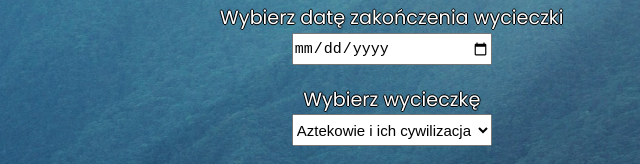
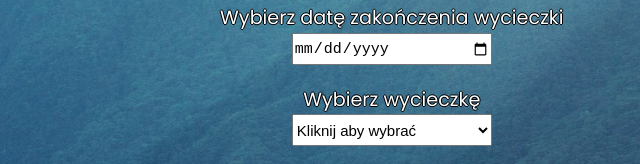
Before and after one commit to MeksU/biuro, a plain HTML site: page kontakt.html in a window 1280 px wide. Shown: the part 466-630 px from the top of the page, 468-1108 px from the left. Drawn offline with Linux system fonts and the light colour scheme.

Commit message:
Update kontakt.html

```diff
--- a/kontakt.html
+++ b/kontakt.html
@@ -60,7 +60,7 @@
                     <input type="date" required="required"><br>
                     <span>Wybierz wycieczkę</span><br>
                     <select required="required" class="wybor">
-                        <option value="null" disabled="disabled">Kliknij aby wybrać</option>
+                        <option value="null" disabled="disabled" selected="selected">Kliknij aby wybrać</option>
                         <option value="aztekowie">Aztekowie i ich cywilizacja</option>
                         <option value="inkowie">Sekrety państwa Inków</option>
                         <option value="majowie">Śladami Majów</option>
```
